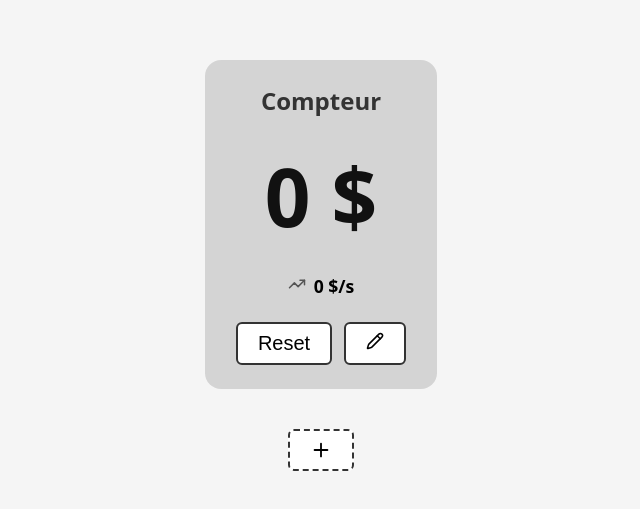
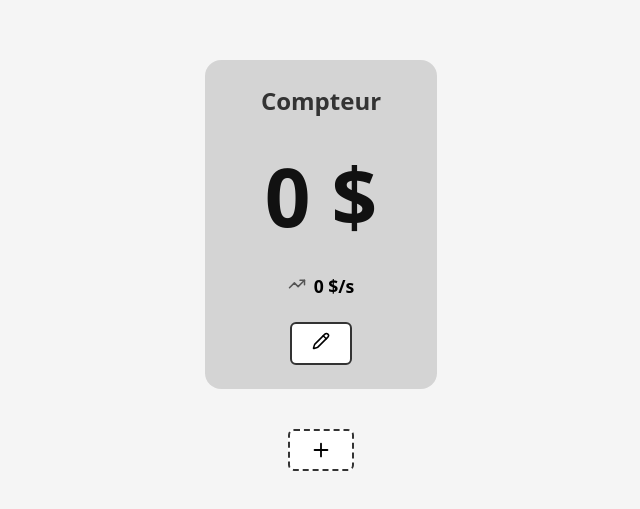
Before and after one commit to gabrielrl/gains, a Vue app: page / in a window 1280 px wide. Shown: the part 135-644 px from the top of the page, without its empty margins (319-959 px from the left). Built offline with nearby package versions, Linux system fonts and the light colour scheme.

Commit message:
feat: reset button icon and visibility

```diff
--- a/src/components/TimedCounter.vue
+++ b/src/components/TimedCounter.vue
@@ -1,5 +1,5 @@
 <script setup>
-import { Pencil, Check, X, Trash2, Plus, TrendingUp } from 'lucide-vue-next'
+import { Pencil, Check, X, Trash2, Plus, TrendingUp, RotateCcw } from 'lucide-vue-next'
 import { ref, computed } from 'vue'
 
 const props = defineProps({ removable: { type: Boolean, default: false } })
@@ -134,7 +134,7 @@ defineExpose({ tick })
     </div>
     <div class="actions">
       <button v-if="!editing && props.removable" class="remove-btn" @click="onRemove"><Trash2 :size="18" /></button>
-      <button v-if="!editing" @click="count = 0; velocity = 0">Reset</button>
+      <button v-if="editing" @click="count = 0; velocity = 0"><RotateCcw :size="18" /></button>
       <button v-if="!editing" @click="openEdit"><Pencil :size="18" /></button>
       <button v-if="editing" @click="cancelEdit"><X :size="18" /></button>
       <button v-if="editing" @click="applyEdit"><Check :size="18" /></button>
```
